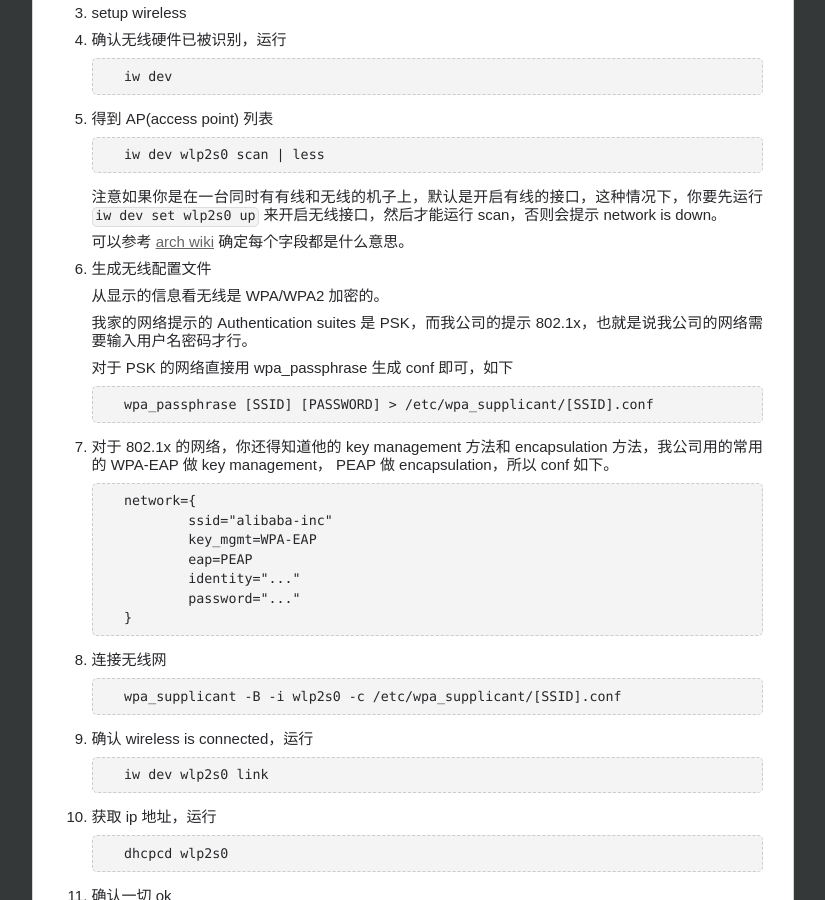
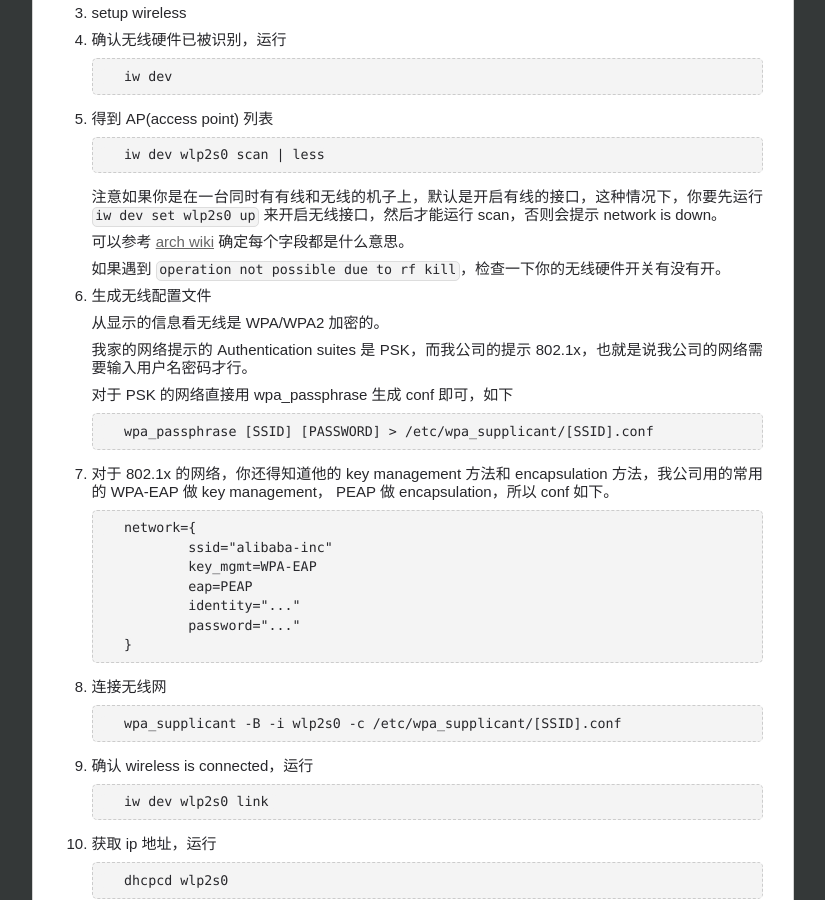
Before and after one commit to chenrushan/chenrushan.github.io, a Jekyll site: the page built from _posts/2013-11-17-install-arch-linux-on-macbook-air.markdown, in a window 1280 px wide and 900 px high, scrolled down 1234 px. Shown: the whole window, without its empty margins (227-1052 px from the left). Built offline with Jekyll 4.4.1, drawn with Linux system fonts in a browser that asks for light colours; Markdown is read by kramdown in place of the engine named in the settings.

Commit message:
[arch]: update

```diff
--- a/_posts/2013-11-17-install-arch-linux-on-macbook-air.markdown
+++ b/_posts/2013-11-17-install-arch-linux-on-macbook-air.markdown
@@ -72,6 +72,8 @@ categories: arch
      注意如果你是在一台同时有有线和无线的机子上，默认是开启有线的接口，这种情况下，你要先运行 `iw dev set wlp2s0 up` 来开启无线接口，然后才能运行 scan，否则会提示 network is down。
 
      可以参考 [arch wiki](https://wiki.archlinux.org/index.php/Wireless_Setup) 确定每个字段都是什么意思。
+
+     如果遇到 `operation not possible due to rf kill`，检查一下你的无线硬件开关有没有开。
 
   3. 生成无线配置文件
 
```
